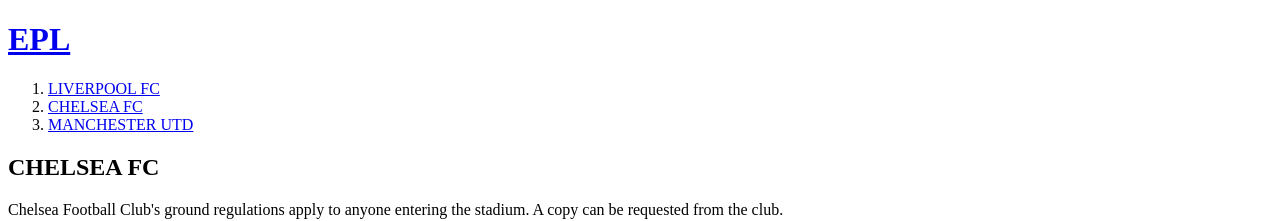
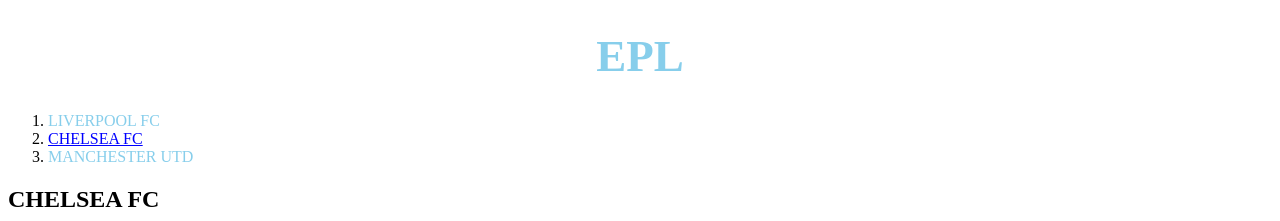
Before and after one commit to SNUPEKKUL/web_EPL, a plain HTML site: page 2.html in a window 1280 px wide. Shown: the top 221 px of the page. Drawn offline with Linux system fonts and the light colour scheme; a script that the page names is missing.

Commit message:
Add files via upload

```diff
--- a/2.html
+++ b/2.html
@@ -3,12 +3,22 @@
 <head>
   <title>WEB1 - CFC</title>
   <meta charset="utf-8">
+  <style>
+    a {
+      color:skyblue;
+      text-decoration: none;
+    }
+    h1 {
+      font-size:45px;
+      text-align: center;
+    }
+  </style>
 </head>
 <body>
   <h1><a href="index.html">EPL</a></h1>
   <ol>
     <li><a href="1.html">LIVERPOOL FC</a></li>
-    <li><a href="2.html">CHELSEA FC</a></li>
+    <li><a href="2.html"style="color:blue; text-decoration: underline;">CHELSEA FC</a></li>
     <li><a href="3.html">MANCHESTER UTD</a></li>
   </ol>
   <h2>CHELSEA FC</h2>
```
Also changed, not shown: 1.html (+7 -1 lines), 3.html (+7 -1 lines), index.html (+13 -0 lines).
